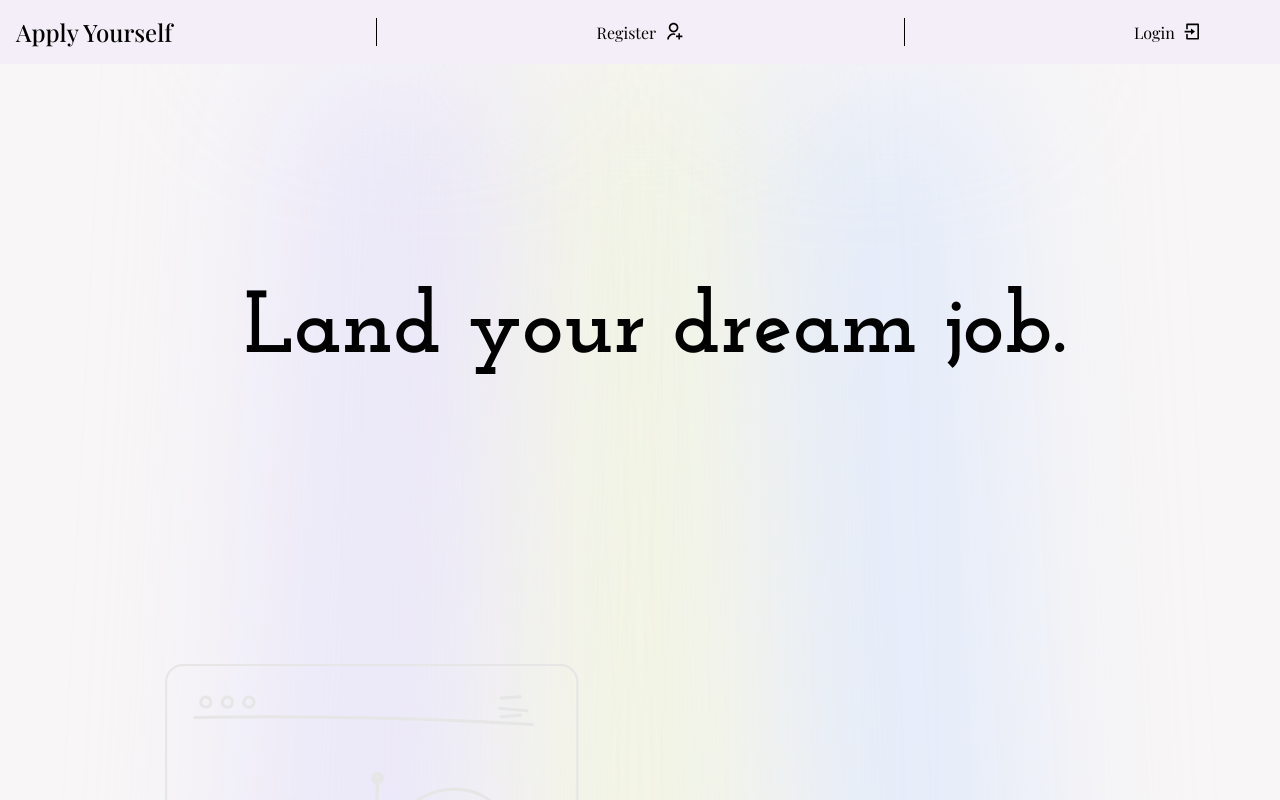
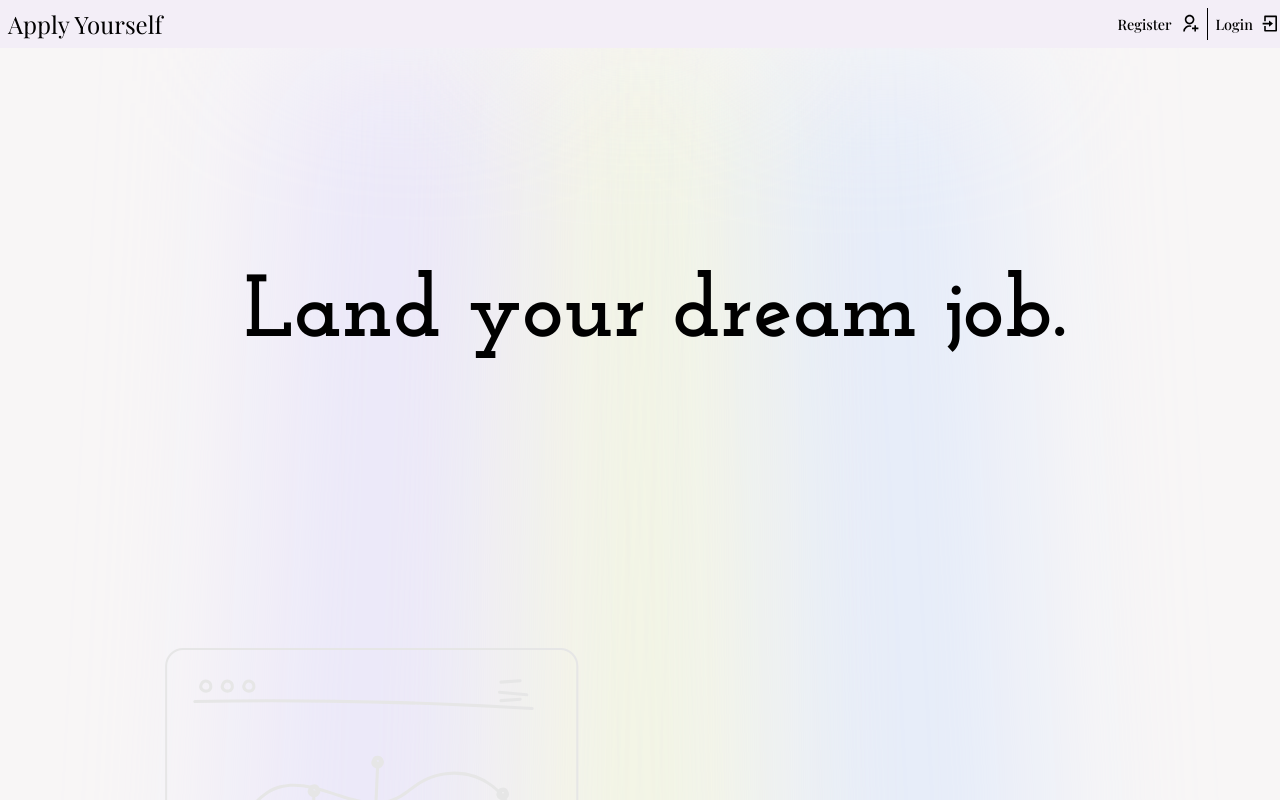
Before and after one commit to a-stepanian/apply-yourself-client, a React (Create React App) app: page / in a window 1280 px wide. Shown: the top 800 px of the page. Built offline with nearby package versions, Linux system fonts and the light colour scheme; no server answers.

Commit message:
update styling

```diff
--- a/src/components/Hamburger.js
+++ b/src/components/Hamburger.js
@@ -15,6 +15,7 @@ const Hamburger = ({ isDropdownOpen, toggleDropdown }) => {
 const Wrapper = styled.button`
   z-index: 2;
   position: relative;
+  margin-right: 0.5rem;
   width: 2rem;
   height: 2rem;
   border: none;
--- a/src/components/LogoutButton.js
+++ b/src/components/LogoutButton.js
@@ -31,8 +31,8 @@ const LogoutButton = () => {
 };
 
 const Wrapper = styled.button`
-  width: 12rem;
-  border: none;
+  background-color: var(--main-bg);
+  height: 100%;
   display: flex;
   align-items: center;
   justify-content: center;
@@ -49,6 +49,20 @@ const Wrapper = styled.button`
   .icon {
     font-size: 1.2rem;
   }
+  @media (min-width: 768px) {
+    font-size: 0.8rem;
+
+    &:hover {
+      cursor: pointer;
+      text-decoration: underline;
+    }
+    span {
+      margin-right: 0.5rem;
+    }
+    .icon {
+      display: none;
+    }
+  }
 `;
 
 export default LogoutButton;
--- a/src/components/Navbar.js
+++ b/src/components/Navbar.js
@@ -7,40 +7,73 @@ import {
   RiFolderOpenLine,
   RiLoginBoxLine,
   RiUserAddLine,
+  RiUserLine,
 } from "react-icons/ri";
 import Hamburger from "./Hamburger";
 import LogoutButton from "./LogoutButton";
 
 const Navbar = ({ isDropdownOpen, toggleDropdown }) => {
-  const { loggedIn } = useContext(AuthContext);
+  const { loggedIn, user } = useContext(AuthContext);
 
   return (
+    <>
       <Wrapper className="navbar">
+        <Link to="/" className="logo">
           <h1>Apply Yourself</h1>
+        </Link>
         <Hamburger
           isDropdownOpen={isDropdownOpen}
           toggleDropdown={toggleDropdown}
         />
-      <div className="divider" />
         {loggedIn && (
           <>
+            <div className="links">
               <Link to="/applications">
-            <span>View All</span>
+                <span>My Applications</span>
                 <RiFolderOpenLine className="icon" />
               </Link>
               <div className="divider" />
               <Link to="/dashboard">
-            <span>Dashboard</span>
+                <span>My Dashboard</span>
                 <RiFolderChartLine className="icon" />
               </Link>
               <div className="divider" />
-          <div className="logout-btn-wrapper">
+              <div
+                className="username"
+                onMouseEnter={() =>
+                  document
+                    .querySelector(".logout-btn-wrapper")
+                    .classList.add("slide-in")
+                }
+                onMouseLeave={() =>
+                  document
+                    .querySelector(".logout-btn-wrapper")
+                    .classList.remove("slide-in")
+                }
+              >
+                <span>{user.username}</span>
+                <RiUserLine className="icon" />
+              </div>
+              <div
+                className="logout-btn-wrapper"
+                onMouseEnter={() =>
+                  document
+                    .querySelector(".logout-btn-wrapper")
+                    .classList.add("slide-in")
+                }
+                onMouseLeave={() =>
+                  document
+                    .querySelector(".logout-btn-wrapper")
+                    .classList.remove("slide-in")
+                }
+              >
                 <LogoutButton />
+              </div>
             </div>
           </>
         )}
         {!loggedIn && (
-        <>
+          <div className="links">
             <Link to="/register">
               <span>Register</span>
               <RiUserAddLine className="icon" />
@@ -50,56 +83,71 @@ const Navbar = ({ isDropdownOpen, toggleDropdown }) => {
               <span>Login</span>
               <RiLoginBoxLine className="icon" />
             </Link>
-        </>
+          </div>
         )}
       </Wrapper>
+    </>
   );
 };
-
-export default Navbar;
 
 const Wrapper = styled.nav`
   position: relative;
   z-index: 3;
   width: 100%;
-  height: 4rem;
-  padding: 1rem;
+  height: 3rem;
   background-color: var(--main-bg);
   display: flex;
   align-items: center;
   justify-content: space-between;
+  overflow: hidden;
+  .logo {
+    padding-left: 0.5rem;
+    text-decoration: none;
+    &:hover {
+      text-decoration: none;
+    }
     h1 {
-    font-weight: 500;
+      font-weight: 400;
+      color: black;
+    }
   }
   .divider,
-  a,
+  .links > a,
   .logout-btn-wrapper {
+    display: none;
+  }
+  .links {
     display: none;
   }
 
   @media (min-width: 768px) {
+    .links {
+      position: relative;
+      z-index: 3;
+      display: flex;
+      justify-content: flex-end;
+      height: 3rem;
+    }
     .divider {
       display: block;
       width: 0.05rem;
-      height: 1.8rem;
+      height: 2rem;
       margin: 0 0.5rem;
       background-color: black;
+      transform: translateY(0.5rem);
     }
-    h1,
-    a {
-      width: 12rem;
-    }
-    a {
+    .links > a,
+    .username {
+      font-size: 0.9rem;
+      font-weight: 500;
+      position: relative;
+      z-index: 3;
       display: block;
       color: black;
       text-decoration: none;
       display: flex;
       align-items: center;
       justify-content: center;
-      &:hover {
-        cursor: pointer;
-        text-decoration: underline;
-      }
       span {
         margin-right: 0.5rem;
       }
@@ -107,8 +155,25 @@ const Wrapper = styled.nav`
         font-size: 1.2rem;
       }
     }
+    a:hover {
+      cursor: pointer;
+      text-decoration: underline;
+    }
+    .username {
+      padding-right: 0.5rem;
+    }
     .logout-btn-wrapper {
+      z-index: 5;
+      position: absolute;
       display: block;
+      top: 2rem;
+      right: -4rem;
+      transition: 0.5s;
+    }
+    .slide-in {
+      right: 0;
     }
   }
 `;
+
+export default Navbar;
--- a/src/index.css
+++ b/src/index.css
@@ -8,6 +8,7 @@
   --main-bg: rgb(243, 238, 247);
   --purple: #b49ec6;
   --yellow: #dfe8bb;
+  --blue: #c0d0ff;
   --beige2: rgba(186, 177, 177, 0.5);
   --beige: rgb(186, 177, 177);
   --white: rgb(248, 246, 246);
```
Lines whose indentation alone changed are shown as unchanged.
